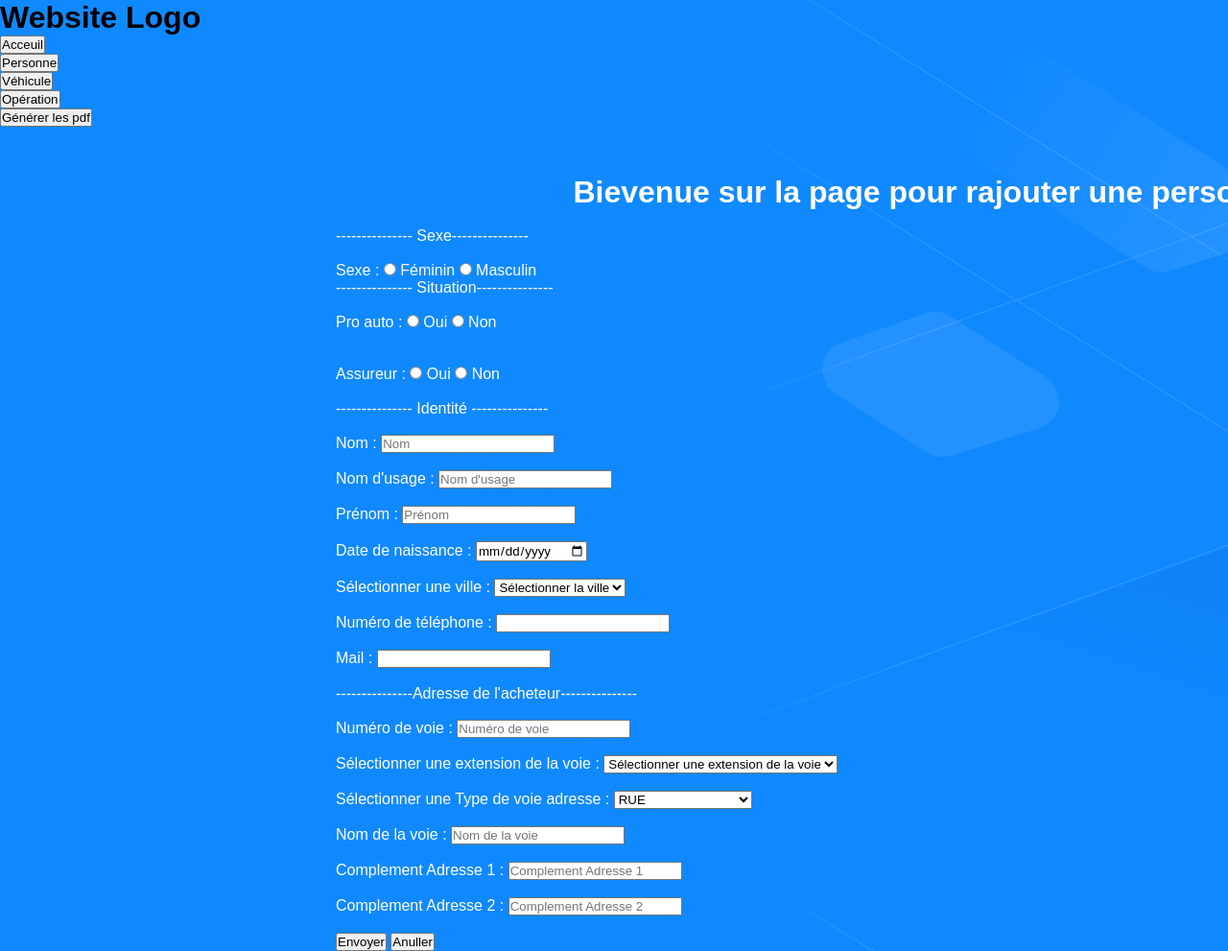
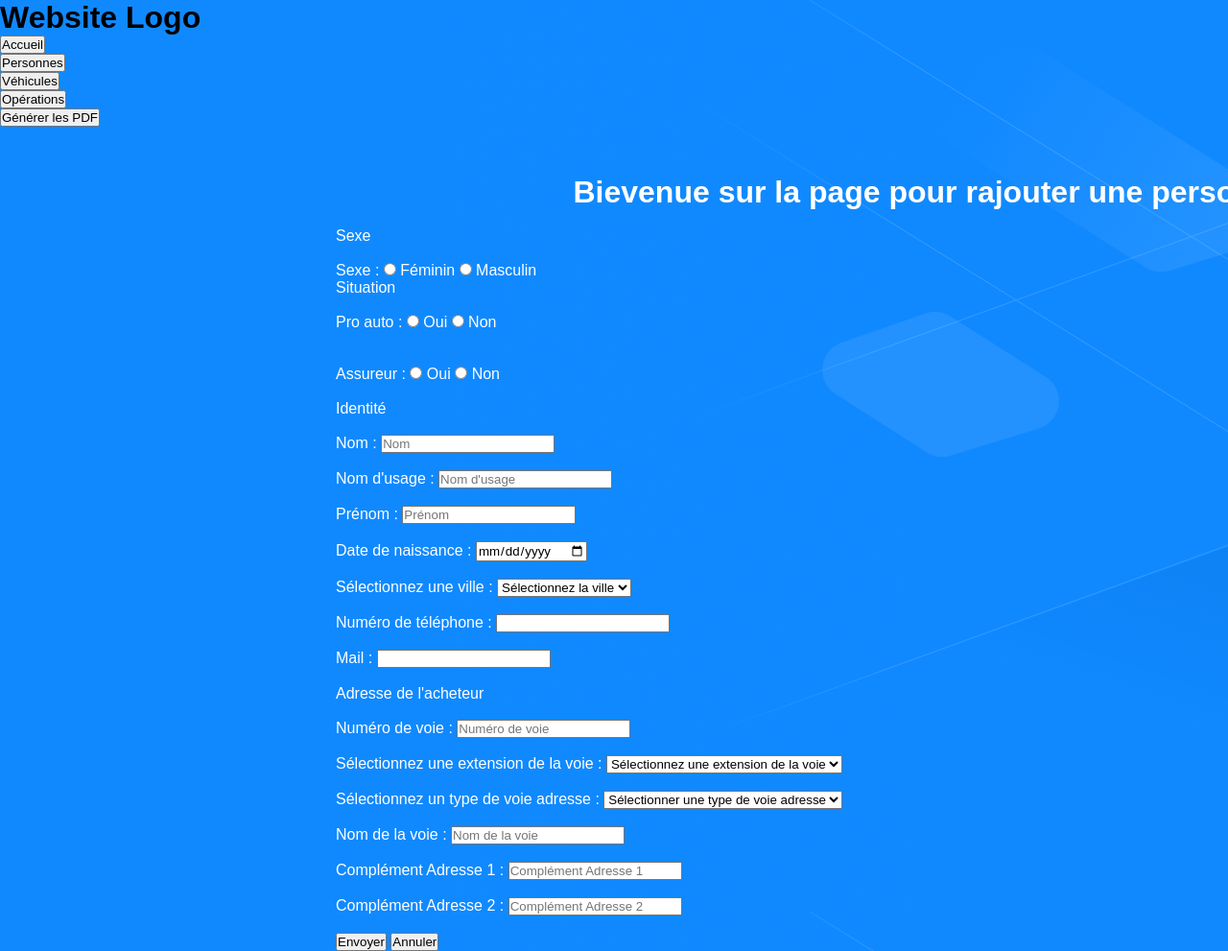
Before and after one commit to Rayan-El-Manssouri/sivV2, a PHP site: page /sivV2/connexion/confirmer/DeclarationAchat/personne/physique/Ajouter.php in a window 1280 px wide; the page is wider, and only the part inside the window is pictured. Shown: that part at 96% size. Run offline with PHP 8.4, Linux system fonts and the light colour scheme; data comes from the database, SQL or seed files in the repository.

Commit message:
style : Corrections fautes orthographe

```diff
--- a/private/GestionSession/auth.php
+++ b/private/GestionSession/auth.php
@@ -5,7 +5,4 @@ function est_connecter():bool{
     }
     return !empty($_SESSION['connecte']);
 }
-
-
-
 ?>
--- a/private/GestionSession/logout.php
+++ b/private/GestionSession/logout.php
@@ -2,5 +2,4 @@
 session_start();
 unset($_SESSION['connecte']);
 header("Location: http://localhost/sivV2/public")
-
 ?>
--- a/private/bdd/connect.php
+++ b/private/bdd/connect.php
@@ -10,9 +10,9 @@ class Database
     function connect()
     {
 
-        $connection = mysqli_connect($this->host, $this->username, $this->password, $this->db);
-        $connection->set_charset("utf8");
-        return $connection;
+        $connexion = mysqli_connect($this->host, $this->username, $this->password, $this->db);
+        $connexion->set_charset("utf8");
+        return $connexion;
     }
 
     function read($query)
@@ -33,8 +33,8 @@ class Database
 
         function save($query)
         {
-            $connection = $this->connect();
-            $result = mysqli_query($connection, $query);
+            $connexion = $this->connect();
+            $result = mysqli_query($connexion, $query);
 
             if (!$result) {
                 return false;
--- a/private/style/footer/footer.php
+++ b/private/style/footer/footer.php
@@ -1,10 +1,4 @@
-
-  <!-- Footer -->
 <footer>
-
-    <style>
-
-    </style>
      <div class="contenu-footer">
           <div class="bloc footer-services">
                <h3>Nos services</h3>
--- a/private/style/formulairePersonnePhysique/PersonnePhysique.php
+++ b/private/style/formulairePersonnePhysique/PersonnePhysique.php
@@ -11,65 +11,62 @@ $data4 = $database->read($query4);
     <div class="Formulaire">
         <form method="POST">
             <div>
-                <!-- Sexe -->
-                --------------- Sexe---------------<br><br>
+                Sexe<br><br>
                 <span>Sexe :</span>
                     <input type="radio"  name="Sexe" value="0">
                     <label for="Féminin">Féminin</label>
                     <input type="radio" name="Sexe">
-                    <label for="Masculin"  value="1" > Masculin</label>
+                    <label for="Masculin"  value="1">Masculin</label>
                 <br>
             </div>
             <div>
-                --------------- Situation--------------- <br><br>
+                Situation<br><br>
                 <div>
-                    <!-- Pro auto -->
                     <span>Pro auto :</span>
                     <input type="radio"  name="Pro" value="0">
                     <label for="Féminin">Oui</label>
                     <input type="radio" name="Pro"  value="1">
-                    <label for="Masculin" > Non</label>
+                    <label for="Masculin">Non</label>
                 </div>
                 <br>
                 <br>
-                <!-- Pro auto -->
                 <span>Assureur :</span>
                 <input type="radio"  name="Assureur" value="0">
                 <label for="Féminin">Oui</label>
                 <input type="radio" name="Assureur"  value="1">
                 <label for="Masculin" > Non</label> <br> <br>
-                --------------- Identité --------------- <br><br>
+                Identité<br><br>
                 <span>Nom : <input type="text" name="Non" placeholder="Nom"></span><br><br>
                 <span>Nom d'usage : <input type="text" name="Nomdusage" placeholder="Nom d'usage"></span><br><br>
                 <span>Prénom : <input type="text" name="Prenom" placeholder="Prénom"></span><br><br>
                 <span>Date de naissance : <input type="date" name="DateDenaissance" ></span><br><br>
-                <span>Sélectionner une ville :</span> <select name="Ville">
-                <option value="">Sélectionner la ville</option>
+                <span>Sélectionnez une ville :</span> <select name="Ville">
+                <option value="">Sélectionnez la ville</option>
                 <?php foreach($data as $dataV2): ?>
                     <option value=""><?= $dataV2['Nom'] ?></option>
                 <?php endforeach; ?>
                 </select><br><br>
                 <span>Numéro de téléphone : <input type="number" name="NumeroDeTelephone"></span><br><br>
                 <span>Mail : <input type="number" name="Mail"></span><br><br>
-                ---------------Adresse de l'acheteur--------------- <br> <br>
+                Adresse de l'acheteur<br><br>
                 Numéro de voie : <input type="text" name="NumeroDeVoie" placeholder="Numéro de voie"><br><br>
-                <span>Sélectionner une extension de la voie :</span> <select name="Ville">
-                <option value="">Sélectionner une extension de la voie </option>
+                <span>Sélectionnez une extension de la voie :</span> <select name="Ville">
+                <option value="">Sélectionnez une extension de la voie </option>
                 <?php foreach($data2 as $dataV2): ?>
                     <option value="<?= $dataV2['Nom'] ?>"><?= $dataV2['Nom'] ?></option>
                 <?php endforeach; ?>
                 </select><br><br>
-                <span>Sélectionner une Type de voie adresse :</span> <select name="Ville">
-                 option value="">Sélectionner une Type de voie adresse </option>
+                <span>Sélectionnez un type de voie adresse :</span> <select name="Ville">
+                 <option value="">Sélectionner une type de voie adresse </option>
                  <?php foreach($data3 as $dataV2): ?>
                     <option value="<?= $dataV2['Nom'] ?>"><?= $dataV2['Nom'] ?></option>
                 <?php endforeach; ?>
                 </select><br><br>
                 <span>Nom de la voie : <input type="text" name="NomVoie" placeholder="Nom de la voie"></span><br><br>
-                <span>Complement Adresse 1 : <input type="text" name="ComplementAdresse1" placeholder="Complement Adresse 1"></span><br><br>
-                <span>Complement Adresse 2 : <input type="text" name="ComplementAdresse2" placeholder="Complement Adresse 2"></span><br><br>
+                <span>Complément Adresse 1 : <input type="text" name="ComplementAdresse1" placeholder="Complément Adresse 1"></span><br><br>
+                <span>Complément Adresse 2 : <input type="text" name="ComplementAdresse2" placeholder="Complément Adresse 2"></span><br><br>
                 <input type="submit" name="send" value="Envoyer">
-                <input type="submit" name="Anuller" value="Anuller">
+                <input type="submit" name="Anuller" value="Annuler">
                 </div>
         </form>
 </div>
--- a/private/style/headearAcceuille/header.php
+++ b/private/style/headearAcceuille/header.php
@@ -3,18 +3,18 @@
         <nav class="navigation">
             <span class="logo">Website logo</span>
             <li class="hover"><a href="#">Home</a></li>
-            <li><a href="#">Signaler</a></li>
+            <li><a href="#">Signalements</a></li>
             <li><a href="#">Nous contacter</a></li>
             <li><a href="#">Partenaires</a></li>
         </nav>
             <?php
             if(est_connecter()){
             ?>
-                                    <a href="http://localhost/sivV2/private/GestionSession/logout.php" style="text-decoration : none;" class="Connection">Se déconnecter</a>
+                <a href="http://localhost/sivV2/private/GestionSession/logout.php" style="text-decoration : none;" class="connexion">Se déconnecter</a>
             <?php
             }else{
             ?>
-                                  <a href="connexion/connexion.php" style="text-decoration : none;" class="Connection">Se connecter</a>
+                <a href="connexion/connexion.php" style="text-decoration : none;" class="connexion">Se connecter</a>
             <?php
             }
             ?>
--- a/private/style/headerConnexion/header.php
+++ b/private/style/headerConnexion/header.php
@@ -5,9 +5,9 @@
                 <nav class="navigation">
                         <span class="logo">Website logo</span>
                     <li class="hover"><a href="http://localhost/sivV2/public/">Home</a></li>
-                    <li><a href="#">Signaler</a></li>
+                    <li><a href="#">Signalements</a></li>
                     <li><a href="#">Nous contacter</a></li>
-                    <li><a href="#">Partenaire</a></li>
+                    <li><a href="#">Partenaires</a></li>
                 </nav>
             </div>
         </header>
--- a/private/style/headerFormaliter/header.php
+++ b/private/style/headerFormaliter/header.php
@@ -5,11 +5,11 @@
             <h1>Website Logo</h1>
             <nav>
                 <ul>
-                    <li><a href="http://localhost/sivV2/public"> <button>Acceuil</button> </a></li>
-                    <li><a href="http://localhost/sivV2/connexion/confirmer/DeclarationAchat/personne/"> <button>Personne</button> </a></li>
-                    <li><a href=""><button>Véhicule</button> </a></li>
-                    <li><a href=""><button>Opération</button> </a></li>
-                    <li><a href=""><button>Générer les pdf</button> </a></li>
+                    <li><a href="http://localhost/sivV2/public"> <button>Accueil</button> </a></li>
+                    <li><a href="http://localhost/sivV2/connexion/confirmer/DeclarationAchat/personne/"> <button>Personnes</button> </a></li>
+                    <li><a href=""><button>Véhicules</button> </a></li>
+                    <li><a href=""><button>Opérations</button> </a></li>
+                    <li><a href=""><button>Générer les PDF</button> </a></li>
                 </ul>
             </nav>
         </div>
--- a/public/connexion/confirmer/DeclarationAchat/personne/index.css
+++ b/public/connexion/confirmer/DeclarationAchat/personne/index.css
@@ -155,14 +155,14 @@ body{
     color: black;
 }
 
-.deconnection{
+.deconnexion{
     color: #fff;
     position: relative;
     text-align: center;
     top: 200px;
 }
 
-.deconnection a{
+.deconnexion a{
     text-decoration: none;
     color: #fff;
     width: 100%;
--- a/public/connexion/connexion.php
+++ b/public/connexion/connexion.php
@@ -5,7 +5,7 @@ require_once '../../private/GestionSession/auth.php';
 session_start();
 ?>
 <!DOCTYPE html>
-<html lang="en">
+<html lang="fr">
 <head>
     <meta charset="UTF-8">
     <meta http-equiv="X-UA-Compatible" content="IE=edge">
@@ -15,7 +15,7 @@ session_start();
     <link rel="preconnect" href="https://fonts.gstatic.com" crossorigin>
     <link href="https://fonts.googleapis.com/css2?family=DM+Sans&display=swap" rel="stylesheet">
     <script src="https://code.jquery.com/jquery-3.6.0.min.js"></script>
-    <title>Connection</title>
+    <title>Connexion</title>
 </head>
 <body>
     <?php require_once '../../private/style/headerConnexion/header.php'; ?>
```
Also changed, not shown: private/javascript/main.js (+2 -5 lines), private/style/connexion/connect.php (+8 -8 lines), public/connexion/confirmer/panel.css (+5 -5 lines), public/connexion/connexion.css (+9 -10 lines), public/index.css (+12 -27 lines), public/index.php (+8 -8 lines), README.md, private/src/README/accueil.png (renamed from private/src/README/acceuil.png). Lines whose indentation alone changed are shown as unchanged.
